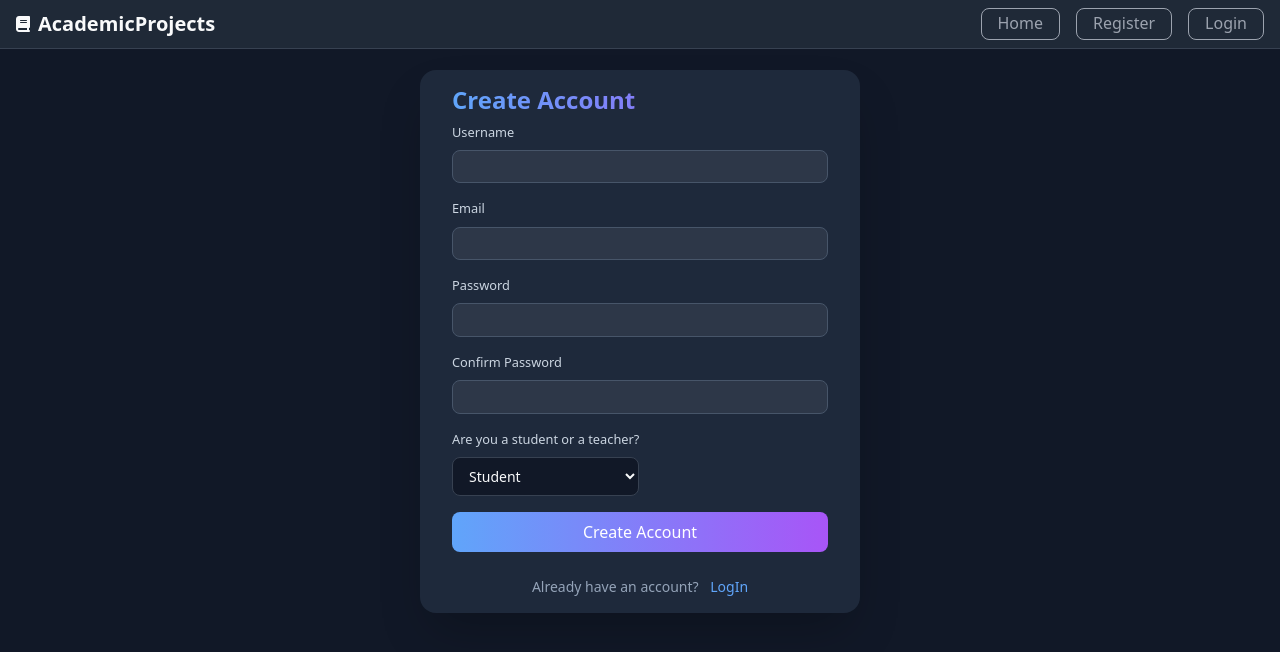
After one commit to HutanshSharma/Academic-Project-Portal, a Flask app: page /register in a window 1280 px wide. The commit adds this page. Shown: the top 652 px of the page. Run offline with Flask 3, Linux system fonts and the light colour scheme; some libraries are stand-ins or nearby versions.

Commit message:
added login register features

```diff
--- /dev/null
+++ b/Project/forms.py
@@ -0,0 +1,23 @@
+from flask_wtf import FlaskForm
+from wtforms import StringField,PasswordField,SubmitField,FieldList,SelectField,BooleanField
+from wtforms.validators import DataRequired,Length,EqualTo
+
+class registeration_form(FlaskForm):
+    username=StringField("Username",validators=[DataRequired(),Length(2,30)])
+    email=StringField("Email",validators=[DataRequired()])
+    password=PasswordField("Password",validators=[DataRequired()])
+    confirm_password=PasswordField("Confirm Password",validators=[DataRequired(),EqualTo('password')])
+    category=FieldList(SelectField("Are you a student or a teacher?",choices=[
+        ('student','Student'),
+        ('teacher','Teacher'),
+    ],validators=[DataRequired()]),min_entries=1)
+    submit=SubmitField("Create Account")
+
+class login_form(FlaskForm):
+    email=StringField("Email",validators=[DataRequired()])
+    password=PasswordField("Password",validators=[DataRequired()])
+    category=FieldList(SelectField("Are you a student or a teacher?",choices=[
+        ('student','Student'),
+        ('teacher','Teacher'),
+    ],validators=[DataRequired()]),min_entries=1)
+    submit=SubmitField("Login")
--- a/Project/routes.py
+++ b/Project/routes.py
@@ -1,7 +1,53 @@
-from Project import app
-from flask import render_template
+from Project import app,db,bcrypt
+from flask import render_template,flash,redirect,request,url_for
+from Project.forms import registeration_form,login_form
+from Project.models import User
+from flask_login import login_user,current_user,login_required,logout_user
 
 @app.route("/")
 @app.route("/home")
 def home():
-    return render_template("home.html")
+    return render_template("home.html",title="Home")
+
+@app.route("/register",methods=['GET','POST'])
+def register():
+    if current_user.is_authenticated:
+        return redirect(url_for("home"))
+    form=registeration_form()
+    if form.validate_on_submit():
+        password=bcrypt.generate_password_hash(form.password.data).decode('utf-8')
+        user=User(username=form.username.data,
+                  email=form.email.data,
+                  password=password,
+                  role=form.category.data[0])
+        db.session.add(user)
+        db.session.commit()
+        flash("Your account has been created successfully","success")
+        return redirect(url_for('login'))
+    return render_template("register.html",form=form,title="Register")
+
+@app.route("/login",methods=['GET','POST'])
+def login():
+    if current_user.is_authenticated:
+        return redirect(url_for("home"))
+    form=login_form()
+    if form.validate_on_submit():
+        user=User.query.filter_by(email=form.email.data).first()
+        if user and bcrypt.check_password_hash(user.password,form.password.data):
+            login_user(user,remember=False)
+            flash("You have been logged in","success")
+            return redirect(url_for("home"))
+        else:
+            flash("Login unsuccessful","danger")
+    return render_template("login.html",title="Login",form=form)
+
+@app.route("/logout")
+@login_required
+def logout():
+    logout_user()
+    return redirect(url_for("home"))
+
+@app.route("/profile")
+@login_required
+def profile():
+    return render_template("profile.html",title=current_user.username)
--- a/Project/static/signuppage.css
+++ b/Project/static/sign-in-up.css
@@ -4,67 +4,28 @@
     box-sizing: border-box;
 }
 
-body {
-    font-family: Arial;
-    background-color: #0f172a;
-    color: #fff;
-    min-height: 100vh;
+.container-register {
+    width: 100%;
     display: flex;
     align-items: center;
     justify-content: center;
-    padding: 1rem;
-}
-.container {
-    width: 100%;
-    max-width: 440px;
+    padding: 1.3rem;
 }
 
-.auth-card {
+.form-group {
     background-color: #1e293b;
+    width: 27.5rem;
     border-radius: 1rem;
-    padding: 2rem;
+    padding: 1rem 2rem;
     box-shadow: 0 25px 50px -12px rgba(0, 0, 0, 0.25);
     position: relative;
     overflow: hidden;
 }
 
-.decorative-circle {
-    position: absolute;
-    width: 200px;
-    height: 200px;
-    border-radius: 50%;
-    filter: blur(80px);
-}
-
-.circle-1 {
-    background: rgba(99, 102, 241, 0.15);
-    top: -100px;
-    right: -100px;
-}
-
-.circle-2 {
-    background: rgba(168, 85, 247, 0.15);
-    bottom: -100px;
-    left: -100px;
-}
-
-.forms-wrapper {
-    position: relative;
-    z-index: 1;
-}
-
-.form {
-    display: none;
-}
-
-.form.active {
-    display: block;
-}
-
 h1 {
-    font-size: 1.875rem;
+    font-size: 1.5rem;
     font-weight: 700;
-    text-align: center;
+    text-align: left;
     background: linear-gradient(to right, #60a5fa, #a855f7);
     -webkit-background-clip: text;
     background-clip: text;
@@ -72,56 +33,27 @@ h1 {
     margin-bottom: 0.5rem;
 }
 
-.subtitle {
-    color: #94a3b8;
-    text-align: center;
-    margin-bottom: 2rem;
-}
-
 .input-group {
-    margin-bottom: 1.5rem;
+    margin-bottom: 1rem;
 }
 
 label {
     display: block;
-    font-size: 0.875rem;
+    font-size: 0.800rem;
     font-weight: 500;
     color: #cbd5e1;
     margin-bottom: 0.5rem;
 }
 
-.input-wrapper {
-    position: relative;
-}
 input {
     width: 100%;
     background-color: #2d3748;
     color: #fff;
     border: 1px solid #475569;
     border-radius: 0.5rem;
-    padding: 0.75rem 1rem 0.75rem 2.5rem;
-    font-size: 1rem;
+    padding: 0.35rem 1rem 0.35rem 1rem;
+    font-size: 0.85rem;
     transition: all 0.2s;
-}
-
-input::placeholder {
-    color: #64748b;
-}
-
-input:focus {
-    outline: none;
-    border-color: #60a5fa;
-    box-shadow: 0 0 0 2px rgba(96, 165, 250, 0.2);
-}
-
-.icon {
-    position: absolute;
-    left: 0.75rem;
-    top: 50%;
-    transform: translateY(-50%);
-    width: 1.25rem;
-    height: 1.25rem;
-    color: #64748b;
 }
 
 .submit-btn {
@@ -130,7 +62,7 @@ input:focus {
     color: #fff;
     border: none;
     border-radius: 0.5rem;
-    padding: 0.875rem;
+    padding: 0.5rem;
     font-size: 1rem;
     font-weight: 500;
     cursor: pointer;
@@ -146,7 +78,7 @@ input:focus {
     transform: translateY(1px);
 }
 
-.alternate-auth {
+.change-form {
     margin-top: 1.5rem;
     text-align: center;
     color: #94a3b8;
--- a/Project/static/styles.css
+++ b/Project/static/styles.css
@@ -37,7 +37,7 @@
     display: flex;
     justify-content: space-between;
     align-items: center;
-    height: 4rem;
+    height: 3rem;
   }
 
   .logo {
@@ -58,25 +58,26 @@
 
   nav {
     display: flex;
-    gap: 1.5rem;
+    gap: 1rem;
   }
 
   nav a {
     color: var(--color-text-secondary);
     text-decoration: none;
-    padding: 0.5rem 1rem;
+    height: 2rem;
+    padding: 0.125rem 1rem;
     border-radius: 0.5rem;
+    border: solid 0.1rem;
+    border-color: var(--color-text-secondary);
     transition: all 0.2s;
   }
 
   nav a:hover {
-    color: var(--color-primary);
+    color: var(--color-text);
+    text-decoration: none;
+    background-color: var(--color-primary);
   }
 
-  nav a.active {
-    background-color: var(--color-primary);
-    color: var(--color-text);
-  }
  .hero {
     text-align: center;
     max-width: 48rem;
@@ -409,3 +410,7 @@
     text-decoration: none;
     color: white;
   }
+
+  .correct{
+    margin: 1rem;
+  }
--- /dev/null
+++ b/Project/templates/about.html
@@ -0,0 +1,3 @@
+{% extends "layout.html" %}
+{% block content %}
+{% endblock content %}
--- a/Project/templates/layout.html
+++ b/Project/templates/layout.html
@@ -2,10 +2,18 @@
 <html lang="en">
 <head>
     <meta charset="UTF-8">
-  <meta name="viewport" content="width=device-width, initial-scale=1.0">
-  <title>Project Seeking Website</title>
+    <meta name="viewport" content="width=device-width, initial-scale=1.0, shrink-to-fit=no">
+    {% if title %}
+        <title>{{ title }}</title>
+    {% else %}
+        <title>App</title>
+    {% endif %}
+    <!-- Bootstrap CSS -->
+    <link rel="stylesheet" href="https://cdn.jsdelivr.net/npm/bootstrap@4.4.1/dist/css/bootstrap.min.css" integrity="sha384-Vkoo8x4CGsO3+Hhxv8T/Q5PaXtkKtu6ug5TOeNV6gBiFeWPGFN9MuhOf23Q9Ifjh" crossorigin="anonymous">
+
     <link rel="stylesheet" href="{{url_for('static',filename='styles.css')}}">
-  <link rel="icon" href="logo.jpg" type="image/x-icon">
+    <link rel="stylesheet" href="{{url_for('static',filename='sign-in-up.css')}}">
+    <link rel="icon" href="{{url_for('static',filename='app_logo/logo.jpg')}}" type="image/x-icon">
     <link rel="stylesheet" href="https://cdnjs.cloudflare.com/ajax/libs/font-awesome/6.6.0/css/all.min.css">
 </head>
 <body>
@@ -17,13 +25,30 @@
             <span>AcademicProjects</span>
         </div>
         <nav>
-          <a href="#" class="active">Student View</a>
-          <a href="proff.html">Professor's Dashboard</a>
+            <a href="{{url_for('home')}}">Home</a>
+            {% if current_user.is_authenticated %}
+                <a href="{{url_for('profile')}}">Profile</a>
+                <a href="{{url_for('logout')}}">Logout</a>
+            {% else %}
+                <a href="{{url_for('register')}}">Register</a>
+                <a href="{{url_for('login')}}">Login</a>
+            {% endif %}
         </nav>
         </div>
     </div>
     </header>
+    {% with messages=get_flashed_messages(with_categories=true)%}
+        {% if messages %}
+            {% for category,message in messages %}
+                <div class="alert alert-{{category}} correct">{{message}}</div>
+            {% endfor %}
+        {% endif %}
+    {% endwith%}
     {% block content %}
     {% endblock %}
+     <!-- jQuery first, then Popper.js, then Bootstrap JS -->
+    <script src="https://code.jquery.com/jquery-3.4.1.slim.min.js" integrity="sha384-J6qa4849blE2+poT4WnyKhv5vZF5SrPo0iEjwBvKU7imGFAV0wwj1yYfoRSJoZ+n" crossorigin="anonymous"></script>
+    <script src="https://cdn.jsdelivr.net/npm/popper.js@1.16.0/dist/umd/popper.min.js" integrity="sha384-Q6E9RHvbIyZFJoft+2mJbHaEWldlvI9IOYy5n3zV9zzTtmI3UksdQRVvoxMfooAo" crossorigin="anonymous"></script>
+    <script src="https://cdn.jsdelivr.net/npm/bootstrap@4.4.1/dist/js/bootstrap.min.js" integrity="sha384-wfSDF2E50Y2D1uUdj0O3uMBJnjuUD4Ih7YwaYd1iqfktj0Uod8GCExl3Og8ifwB6" crossorigin="anonymous"></script>
 </body>
 </html>
--- /dev/null
+++ b/Project/templates/profile.html
@@ -0,0 +1,3 @@
+{% extends "layout.html" %}
+{% block content %}
+{% endblock content %}
--- /dev/null
+++ b/Project/templates/register.html
@@ -0,0 +1,69 @@
+{% extends "layout.html" %}
+{% block content %}
+    <div class="container-register">
+        <div class="form-group">
+            <form method="POST" >
+                {{form.hidden_tag()}}
+                    <h1>Create Account</h1>
+                    <div class="input-group">
+                        {{form.username.label}}
+                        {% if form.username.errors %}
+                            {{form.username}}
+                            {% for error in form.username.errors %}
+                                <span class="text-danger">{{error}}</span>
+                            {% endfor %}
+                        {% else %}
+                            {{form.username}}
+                        {% endif %}
+                    </div>
+                    <div class="input-group">
+                        {{form.email.label}}
+                        {% if form.email.errors %}
+                            {{form.email}}
+                            {% for error in form.email.errors %}
+                                <span class="text-danger">{{error}}</span>
+                            {% endfor %}
+                        {% else %}
+                            {{form.email}}
+                        {% endif %}
+                    </div>
+                    <div class="input-group">
+                        {{form.password.label}}
+                        {% if form.password.errors %}
+                            {{form.password}}
+                            {% for error in form.password.errors %}
+                                <span class="text-danger">{{error}}</span>
+                            {% endfor %}
+                        {% else %}
+                            {{form.password}}
+                        {% endif %}
+                    </div>
+                    <div class="input-group">
+                        {{form.confirm_password.label}}
+                        {% if form.confirm_password.errors %}
+                            {{form.confirm_password}}
+                            {% for error in form.confirm_password.errors %}
+                                <span class="text-danger">{{error}}</span>
+                            {% endfor %}
+                        {% else %}
+                            {{form.confirm_password}}
+                        {% endif %}
+                    </div>
+                    <div class="input-group">
+                        {% for i in form.category%}
+                            <span>{{i.label}}{{i()}}</span>
+                        {% endfor %}
+                    </div>
+                    <div>
+                        {{form.submit(class="submit-btn")}}
+                    </div>
+
+                    <div class="change-form">
+                        <span>Already have an account?</span>
+                        <a href="{{url_for('login')}}" class="switch-form">LogIn</a>
+                    </div>
+                </form>
+            </div>
+        </div>
+    </div>
+{% endblock content %}
```
Also changed, not shown: Project/__init__.py (+11 -0 lines), Project/models.py (added, +18 -0 lines), Project/static/signuppage.js (deleted, +0 -21 lines), Project/templates/login.html (added, +46 -0 lines), Project/templates/signuppage.html (deleted, +0 -82 lines), instance/user.db (added). Lines whose indentation alone changed are shown as unchanged.
